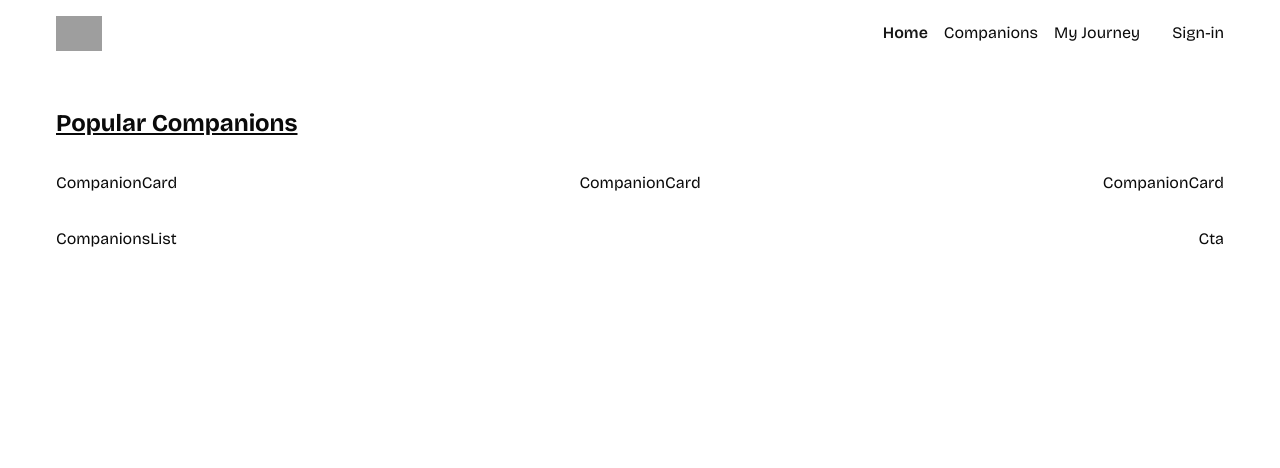
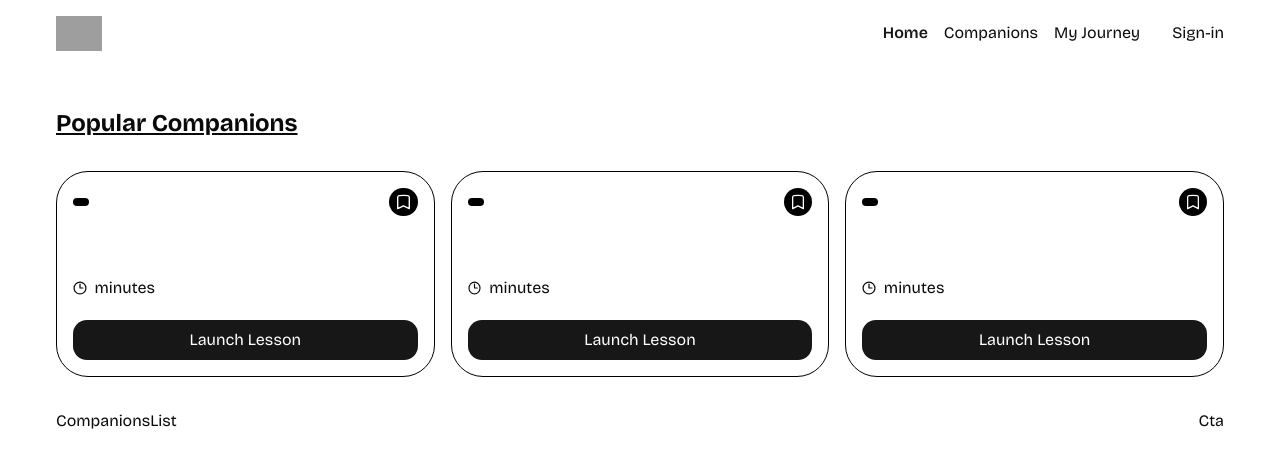
Before and after one commit to marsou001/converso, a Next.js app: page / in a window 1280 px wide. Shown: the top 468 px of the page. Built offline with nearby package versions, Linux system fonts and the light colour scheme; grey boxes are pictures that could not be loaded.

Commit message:
implement companion card component UI

```diff
--- a/components/CompanionCard.tsx
+++ b/components/CompanionCard.tsx
@@ -1,5 +1,37 @@
-export default function CompanionCard() {
+import Image from "next/image"
+import Link from "next/link"
+
+interface CompanionCardProps {
+  id: string
+  name: string
+  topic: string
+  subject: string
+  duration: number
+  backgroundColor: string
+}
+
+export default function CompanionCard({
+  id, name, topic, subject, duration, backgroundColor
+}: CompanionCardProps) {
   return (
-    <div>CompanionCard</div>
+    <div className="companion-card" style={{ backgroundColor }}>
+      <div className="flex justify-between items-center">
+        <div className="subject-badge">{ subject }</div>
+        <button className="companion-bookmark">
+          <Image src="/icons/bookmark.svg" alt="bookmark" width={12.5} height={15} />
+        </button>
+      </div>
+
+      <h2 className="text-2xl font-bold">{ name }</h2>
+      <p className="text-sm">{ topic }</p>
+      <div className="flex items-center gap-2">
+        <Image src="/icons/clock.svg" alt="duration" width={13.5} height={13.5} />
+        <p>{ duration } minutes</p>
+      </div>
+
+      <Link href={`/companions/${id}`} className="btn-primary w-full justify-center">
+        Launch Lesson
+      </Link>
+    </div>
   )
 }
```
Also changed, not shown: public/icons/bookmark.svg (added), public/icons/clock.svg (added).
